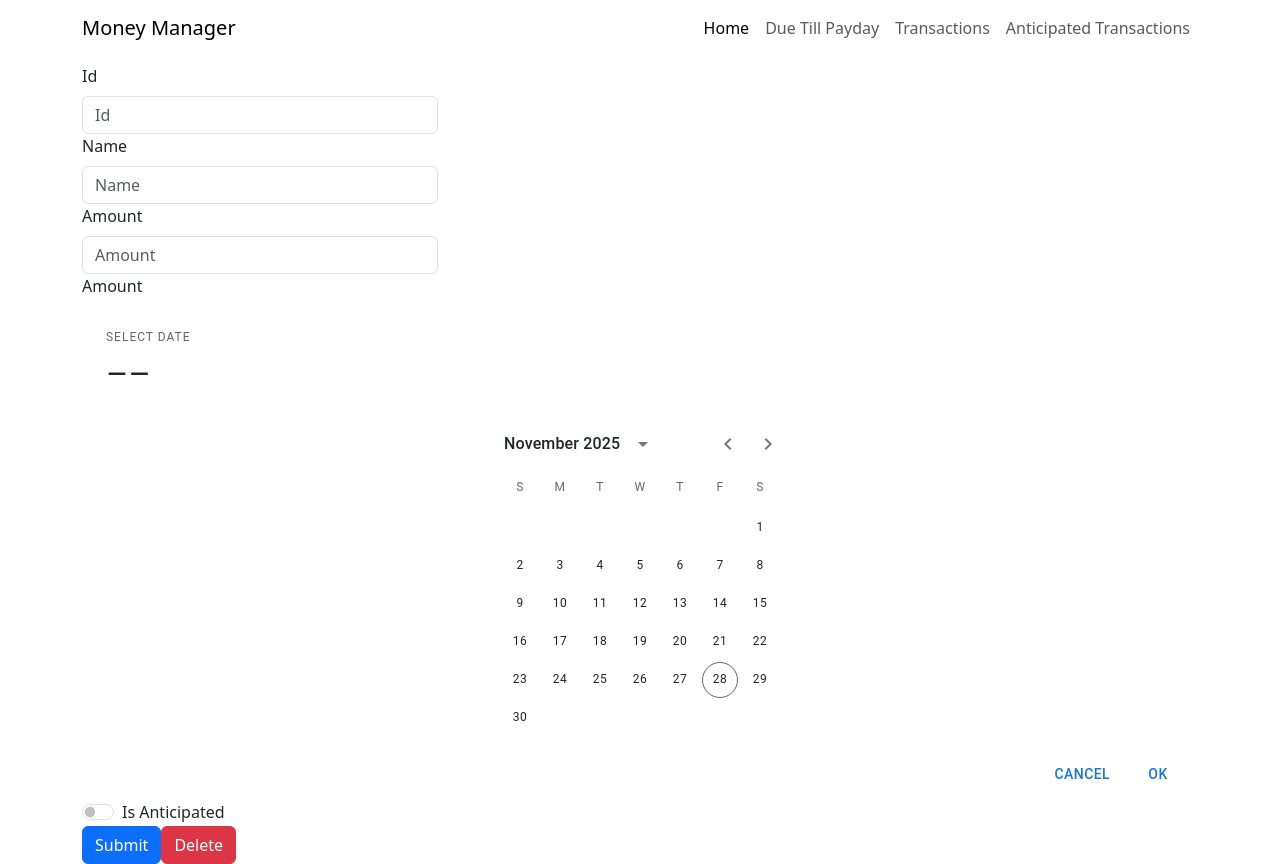
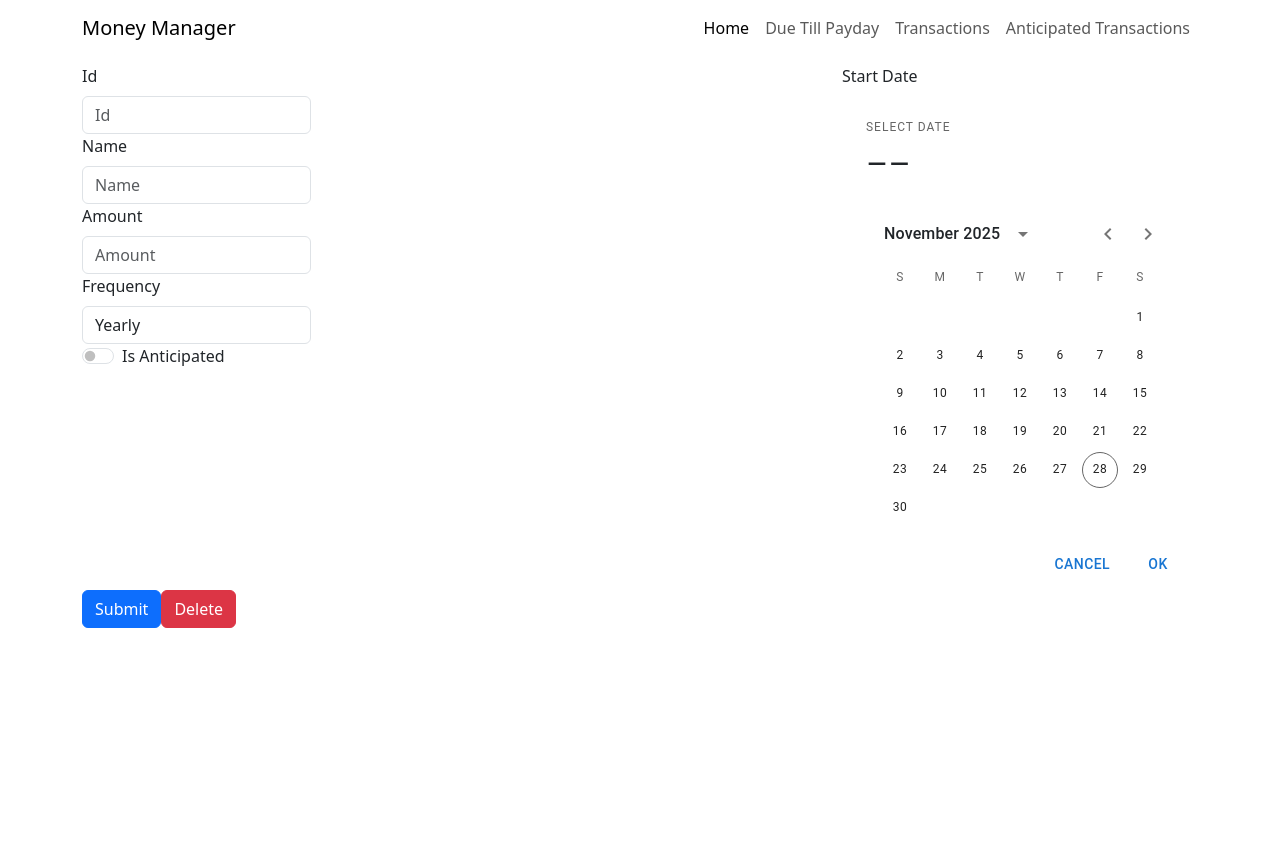
Before and after one commit to halemiles/moneyman-react, a React (Create React App) app: page /transactionedit/1 in a window 1280 px wide. After the commit the page ends 800 px from the top, so only its background shows below. Built offline with nearby package versions, Linux system fonts and the light colour scheme; no server answers.

Commit message:
feat: enhance TransactionEdit and Transactions components with frequency handling and UI improvements

```diff
--- a/src/components/transaction/TransactionEdit.js
+++ b/src/components/transaction/TransactionEdit.js
@@ -15,6 +15,7 @@ function TransactionEdit() {
     const [startDate, setStartDate] = useState("");
     const [transaction, setTransaction] = useState({});
     const [isAnticipatedSwitch, setAnticipatedSwitch] = useState(false);
+    const [frequency, setFrequency] = useState(0); // Default to Yearly
     const navigate = useNavigate();
 
     useEffect(() => {
@@ -24,6 +25,7 @@ function TransactionEdit() {
                 setTransaction(data);
                 setStartDate(formatDateToYMD(data.startDate));
                 setAnticipatedSwitch(data.isAnticipated ?? false);
+                setFrequency(data.frequency ?? 0); // Set frequency from fetched data
             });
     }, [id]);
 
@@ -33,6 +35,7 @@ function TransactionEdit() {
         const data = Object.fromEntries(formData.entries());
         data.StartDate = startDate;
         data.IsAnticipated = isAnticipatedSwitch;
+        data.Frequency = frequency; // Ensure frequency is sent as an integer
 
         fetch(serverUrl + "/transaction", {
             method: "PUT",
@@ -40,6 +43,11 @@ function TransactionEdit() {
                 "Content-Type": "application/json",
             },
             body: JSON.stringify(data),
+        })
+            .then((response) => {
+                if (response.ok) {
+                    navigate('/transactions'); // Redirect to /transactions after save
+                }
             })
             .catch((error) => {
                 console.error(error);
@@ -67,6 +75,8 @@ function TransactionEdit() {
         <div>
             <h1>{transaction.name}</h1>
             <Form onSubmit={handleSubmit}>
+                <Row>
+                    <Col md={8}> {/* Left column */}
                         <Row>
                             <Form.Group as={Col} md="4">
                                 <Form.Label>Id</Form.Label>
@@ -110,21 +120,22 @@ function TransactionEdit() {
                             </Form.Group>
                         </Row>
                         <Row>
-                <Form.Group as={Col} controlId="startDate" md="12">
-                <Form.Label>Amount</Form.Label>
-                    <LocalizationProvider dateAdapter={AdapterDayjs}>
-                        <StaticDatePicker
-                            id="startDate"
-                            name="startDate"
-                            type="text"
-                            required
-                            value={dayjs(startDate)}
-                            onChange={(e) => setStartDate(formatDateToYMD(e))}
-                        />
-                    </LocalizationProvider>
+                            <Form.Group as={Col} md="4">
+                                <Form.Label>Frequency</Form.Label>
+                                <Form.Control
+                                    as="select"
+                                    id="frequency"
+                                    name="Frequency"
+                                    value={frequency}
+                                    onChange={(e) => setFrequency(parseInt(e.target.value))}
+                                >
+                                    <option value="0">Yearly</option>
+                                    <option value="1">Monthly</option>
+                                    <option value="2">Weekly</option>
+                                    <option value="3">Daily</option>
+                                    <option value="4">Anticipated</option>
+                                </Form.Control>
                             </Form.Group>
-
-
                         </Row>
                         <Row>
                             <Form.Group as={Col} md="4">
@@ -139,6 +150,25 @@ function TransactionEdit() {
                                 <Form.Control.Feedback>Looks good!</Form.Control.Feedback>
                             </Form.Group>
                         </Row>
+                    </Col>
+                    <Col md={4}> {/* Right column */}
+                        <Row>
+                            <Form.Group as={Col} controlId="startDate" md="12">
+                                <Form.Label>Start Date</Form.Label>
+                                <LocalizationProvider dateAdapter={AdapterDayjs}>
+                                    <StaticDatePicker
+                                        id="startDate"
+                                        name="startDate"
+                                        type="text"
+                                        required
+                                        value={dayjs(startDate)}
+                                        onChange={(e) => setStartDate(formatDateToYMD(e))}
+                                    />
+                                </LocalizationProvider>
+                            </Form.Group>
+                        </Row>
+                    </Col>
+                </Row>
                 <Button type="submit">Submit</Button>
                 <Button variant="danger" onClick={handleDelete}>Delete</Button>
             </Form>
--- a/src/components/transaction/Transactions.js
+++ b/src/components/transaction/Transactions.js
@@ -1,6 +1,7 @@
 import {Table, Button} from "react-bootstrap";
 import React, {useState, useEffect} from "react";
 import { v4 as uuidv4 } from 'uuid';
+import { Frequency } from "../../models/Frequency";
 
 
 const serverUrl = process.env.REACT_APP_MONEYMAN_SERVER_URL;
@@ -44,6 +45,8 @@ function Transactions(){
                         <th>Transaction Name</th>
                         <th>Amount</th>
                         <th>Date</th>
+                        <th>Active</th>
+                        <th>Frequency</th>
                         <th>Edit</th>
                         <th>Delete</th>
                     </tr>
@@ -52,10 +55,12 @@ function Transactions(){
                     {transactions.map((transaction) => (
                         <tr key={uuidv4}>
                             <td>{transaction.name}</td>
-                            <td>{transaction.amount}</td>
+                            <td>£{transaction.amount.toLocaleString()}</td>
                             <td>{new Date(transaction.startDate).toLocaleDateString()}</td>
-                        <td><a href={"/transactionedit/" + transaction.id}>Edit</a></td>
-                        <td><Button onClick={() => {deleteTransaction(transaction.id)}}>Delete</Button></td>
+                            <td>{transaction.active ? "✅" : ""}</td>
+                            <td>{Frequency[transaction.frequency]}</td>
+                        <td><a href={"/transactionedit/" + transaction.id} className="btn btn-primary">Edit</a></td>
+                        <td><Button onClick={() => {deleteTransaction(transaction.id)}} className="btn-danger">Delete</Button></td>
                         </tr>
                     ))}
                 </tbody>
--- /dev/null
+++ b/src/models/Frequency.ts
@@ -0,0 +1,8 @@
+export enum Frequency
+{
+    Yearly = 0,
+    Monthly = 1,
+    Weekly = 2,
+    Daily = 3,
+    Anticipated = 4
+}
```
Lines whose indentation alone changed are shown as unchanged.
